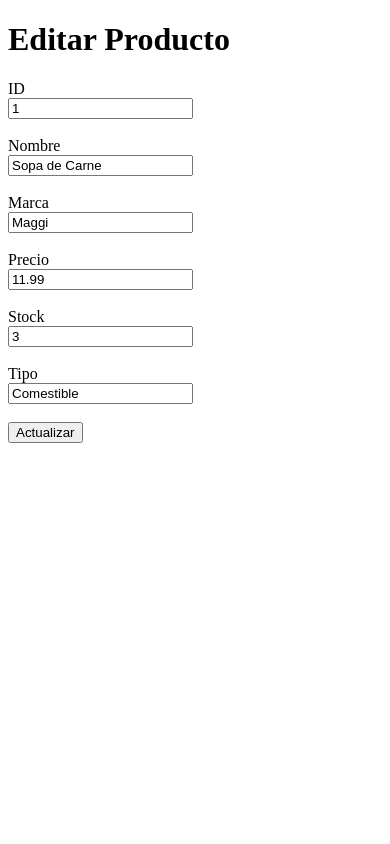
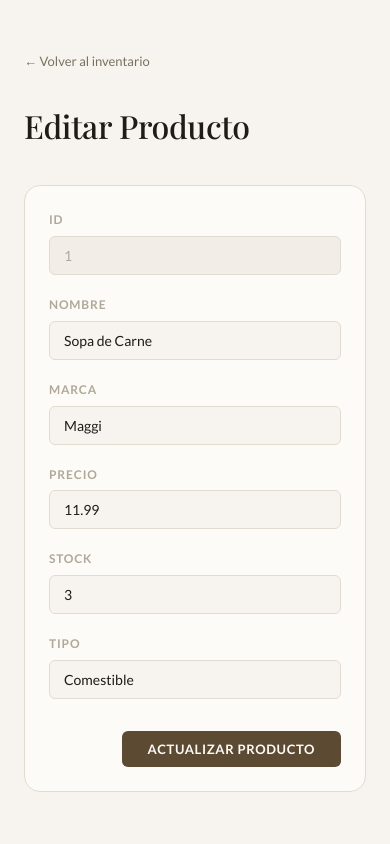
Before and after one commit to 1997-bit/DS7, a PHP site: page /view/Editar.php?id=1 in a window 390 px wide. Run offline with PHP 8.4, Linux system fonts and the light colour scheme.

Commit message:
ds7 diseno lab 6

```diff
--- a/labs/Lab6/assets/css/base.css
+++ b/labs/Lab6/assets/css/base.css
@@ -0,0 +1,142 @@
+@import url('https://fonts.googleapis.com/css2?family=Lato:wght@400;700&family=Playfair+Display:wght@500&display=swap');
+
+*, *::before, *::after {
+  box-sizing: border-box;
+  margin: 0;
+  padding: 0;
+}
+
+:root {
+  --bg:           #f7f4ef;
+  --surface:      #fdfbf8;
+  --surface-2:    #f2ede6;
+  --border:       #e2dbd0;
+  --border-strong:#c9c0b3;
+  --text:         #1e1b18;
+  --text-muted:   #7a7060;
+  --text-hint:    #b0a898;
+  --accent:       #5c4a32;
+  --accent-light: #ede8e0;
+  --radius-sm:    6px;
+  --radius-md:    10px;
+  --radius-lg:    16px;
+  --font-main:    'Lato', sans-serif;
+  --font-display: 'Playfair Display', serif;
+}
+
+body {
+  font-family: var(--font-main);
+  background: var(--bg);
+  color: var(--text);
+  font-size: 15px;
+  line-height: 1.65;
+  padding: 3rem 1.5rem;
+  min-height: 100vh;
+}
+
+.page-wrapper {
+  max-width: 880px;
+  margin: 0 auto;
+}
+
+h1 {
+  font-family: var(--font-display);
+  font-size: 2rem;
+  font-weight: 500;
+  color: var(--text);
+  margin-bottom: 2rem;
+  letter-spacing: -0.01em;
+}
+
+h2 {
+  font-family: var(--font-display);
+  font-size: 1.35rem;
+  font-weight: 500;
+  color: var(--text);
+  margin-bottom: 1.5rem;
+}
+
+.back-link {
+  display: inline-flex;
+  align-items: center;
+  gap: 6px;
+  font-size: 13px;
+  color: var(--text-muted);
+  text-decoration: none;
+  margin-bottom: 1.75rem;
+  transition: color 0.15s;
+}
+
+.back-link:hover { color: var(--accent); }
+
+.table-wrapper {
+  background: var(--surface);
+  border-radius: var(--radius-lg);
+  border: 1px solid var(--border);
+  overflow: hidden;
+  margin-bottom: 3rem;
+}
+
+table {
+  width: 100%;
+  border-collapse: collapse;
+  font-size: 14px;
+}
+
+thead {
+  background: var(--surface-2);
+  border-bottom: 1px solid var(--border);
+}
+
+th {
+  text-align: left;
+  padding: 11px 18px;
+  font-size: 11px;
+  font-weight: 700;
+  text-transform: uppercase;
+  letter-spacing: 0.08em;
+  color: var(--text-hint);
+}
+
+td {
+  padding: 13px 18px;
+  border-bottom: 1px solid var(--border);
+  color: var(--text);
+}
+
+tr:last-child td { border-bottom: none; }
+
+tbody tr:hover {
+  background: var(--surface-2);
+  transition: background 0.12s;
+}
+
+td.td-id {
+  font-size: 12px;
+  color: var(--text-hint);
+  letter-spacing: 0.04em;
+}
+
+a.btn-edit {
+  display: inline-block;
+  padding: 4px 13px;
+  font-size: 12px;
+  font-weight: 700;
+  letter-spacing: 0.03em;
+  color: var(--accent);
+  background: var(--accent-light);
+  border-radius: 99px;
+  text-decoration: none;
+  transition: background 0.15s, color 0.15s;
+}
+
+a.btn-edit:hover {
+  background: var(--accent);
+  color: var(--surface);
+}
+
+.section-divider {
+  height: 1px;
+  background: var(--border);
+  margin: 2.5rem 0;
+}
--- a/labs/Lab6/assets/css/formulario.css
+++ b/labs/Lab6/assets/css/formulario.css
@@ -0,0 +1,87 @@
+.card {
+  background: var(--surface);
+  border-radius: var(--radius-lg);
+  border: 1px solid var(--border);
+  padding: 2rem 2.25rem;
+}
+
+.form-grid {
+  display: grid;
+  grid-template-columns: 1fr 1fr;
+  gap: 1.25rem 1.75rem;
+}
+
+.form-group {
+  display: flex;
+  flex-direction: column;
+  gap: 6px;
+}
+
+.form-group.full {
+  grid-column: 1 / -1;
+}
+
+label {
+  font-size: 12px;
+  font-weight: 700;
+  text-transform: uppercase;
+  letter-spacing: 0.07em;
+  color: var(--text-hint);
+}
+
+input[type="text"],
+input[type="number"] {
+  font-family: var(--font-main);
+  font-size: 14px;
+  padding: 10px 14px;
+  background: var(--bg);
+  border: 1px solid var(--border);
+  border-radius: var(--radius-sm);
+  color: var(--text);
+  outline: none;
+  transition: border-color 0.15s, box-shadow 0.15s, background 0.15s;
+  width: 100%;
+}
+
+input[type="text"]:focus,
+input[type="number"]:focus {
+  border-color: var(--border-strong);
+  background: var(--surface);
+  box-shadow: 0 0 0 3px rgba(92, 74, 50, 0.08);
+}
+
+input[readonly] {
+  background: var(--surface-2);
+  color: var(--text-hint);
+  cursor: not-allowed;
+  border-color: var(--border);
+}
+
+.form-footer {
+  margin-top: 2rem;
+  display: flex;
+  justify-content: flex-end;
+}
+
+.btn-primary {
+  font-family: var(--font-main);
+  font-size: 13px;
+  font-weight: 700;
+  letter-spacing: 0.05em;
+  text-transform: uppercase;
+  padding: 10px 26px;
+  background: var(--accent);
+  color: var(--surface);
+  border: none;
+  border-radius: var(--radius-sm);
+  cursor: pointer;
+  transition: opacity 0.15s, transform 0.1s;
+}
+
+.btn-primary:hover  { opacity: 0.88; }
+.btn-primary:active { transform: scale(0.98); }
+
+@media (max-width: 580px) {
+  .form-grid { grid-template-columns: 1fr; }
+  .card { padding: 1.5rem; }
+}
--- a/labs/Lab6/assets/productos.json
+++ b/labs/Lab6/assets/productos.json
@@ -6,5 +6,13 @@
         "precio": "11.99",
         "stock": "3",
         "tipo": "Comestible"
+    },
+    {
+        "id": "16",
+        "nombre": "IndianSlayer",
+        "marca": "tretrwtsdfg",
+        "precio": "3453453454353453453453543534543535555555555555555555555555555555555555555555555533333333333333333333333333333333333333333333333333333333333333",
+        "stock": "34",
+        "tipo": "pan"
     }
 ]
--- a/labs/Lab6/view/Editar.php
+++ b/labs/Lab6/view/Editar.php
@@ -1,4 +1,9 @@
 <?php
+//Integrantes:
+//Juan Garcia
+//Gloria Moreno
+//Miguel Caballero
+//Jonathan Gomez
 
 require_once("../config/Json.php");
 
@@ -11,9 +16,7 @@ $id = $_GET['id'];
 $productoEditar = null;
 
 foreach ($productos as $producto) {
-
     if ($producto['id'] == $id) {
-
         $productoEditar = $producto;
         break;
     }
@@ -22,67 +25,84 @@ foreach ($productos as $producto) {
 ?>
 
 <!DOCTYPE html>
-<html>
+<html lang="es">
 
 <head>
+    <meta charset="UTF-8">
+    <meta name="viewport" content="width=device-width, initial-scale=1.0">
     <title>Editar Producto</title>
+    <link rel="stylesheet" href="../assets/css/base.css">
+    <link rel="stylesheet" href="../assets/css/formulario.css">
 </head>
 
 <body>
+<div class="page-wrapper">
+
+    <a class="back-link" href="index.php">← Volver al inventario</a>
 
     <h1>Editar Producto</h1>
 
-    <form action="../controller/ProcesarProducto.php"
-        method="POST">
+    <div class="card">
+        <form action="../controller/ProcesarProducto.php" method="POST">
 
-        <input type="hidden"
-            name="accion"
-            value="editar">
+            <input type="hidden" name="accion" value="editar">
 
-        <label>ID</label><br>
+            <div class="form-grid">
 
+                <div class="form-group">
+                    <label for="id">ID</label>
                     <input type="text"
-            name="id"
+                        id="id" name="id"
                         value="<?= $productoEditar['id'] ?>"
-            readonly><br><br>
+                        readonly>
+                </div>
 
-        <label>Nombre</label><br>
+                <div class="form-group">
+                    <label for="nombre">Nombre</label>
+                    <input type="text"
+                        id="nombre" name="nombre"
+                        value="<?= $productoEditar['nombre'] ?>">
+                </div>
 
+                <div class="form-group">
+                    <label for="marca">Marca</label>
                     <input type="text"
-            name="nombre"
-            value="<?= $productoEditar['nombre'] ?>"><br><br>
+                        id="marca" name="marca"
+                        value="<?= $productoEditar['marca'] ?>">
+                </div>
 
-        <label>Marca</label><br>
-
-        <input type="text"
-            name="marca"
-            value="<?= $productoEditar['marca'] ?>"><br><br>
-
-        <label>Precio</label><br>
-
+                <div class="form-group">
+                    <label for="precio">Precio</label>
                     <input type="number"
                         step="0.01"
-            name="precio"
-            value="<?= $productoEditar['precio'] ?>"><br><br>
+                        id="precio" name="precio"
+                        value="<?= $productoEditar['precio'] ?>">
+                </div>
 
-        <label>Stock</label><br>
+                <div class="form-group">
+                    <label for="stock">Stock</label>
+                    <input type="number"
+                        id="stock" name="stock"
+                        value="<?= $productoEditar['stock'] ?>">
+                </div>
 
-        <input type="number"
-            name="stock"
-            value="<?= $productoEditar['stock'] ?>"><br><br>
+                <div class="form-group">
+                    <label for="tipo">Tipo</label>
+                    <input type="text"
+                        id="tipo" name="tipo"
+                        value="<?= $productoEditar['tipo'] ?>">
+                </div>
 
-        <label>Tipo</label><br>
+            </div>
 
-        <input type="text"
-            name="tipo"
-            value="<?= $productoEditar['tipo'] ?>"><br><br>
-
-        <button type="submit">
-            Actualizar
-        </button>
+            <div class="form-footer">
+                <button type="submit" class="btn-primary">Actualizar Producto</button>
+            </div>
 
         </form>
+    </div>
 
+</div>
 </body>
 
 </html>
```
Lines whose indentation alone changed are shown as unchanged.
